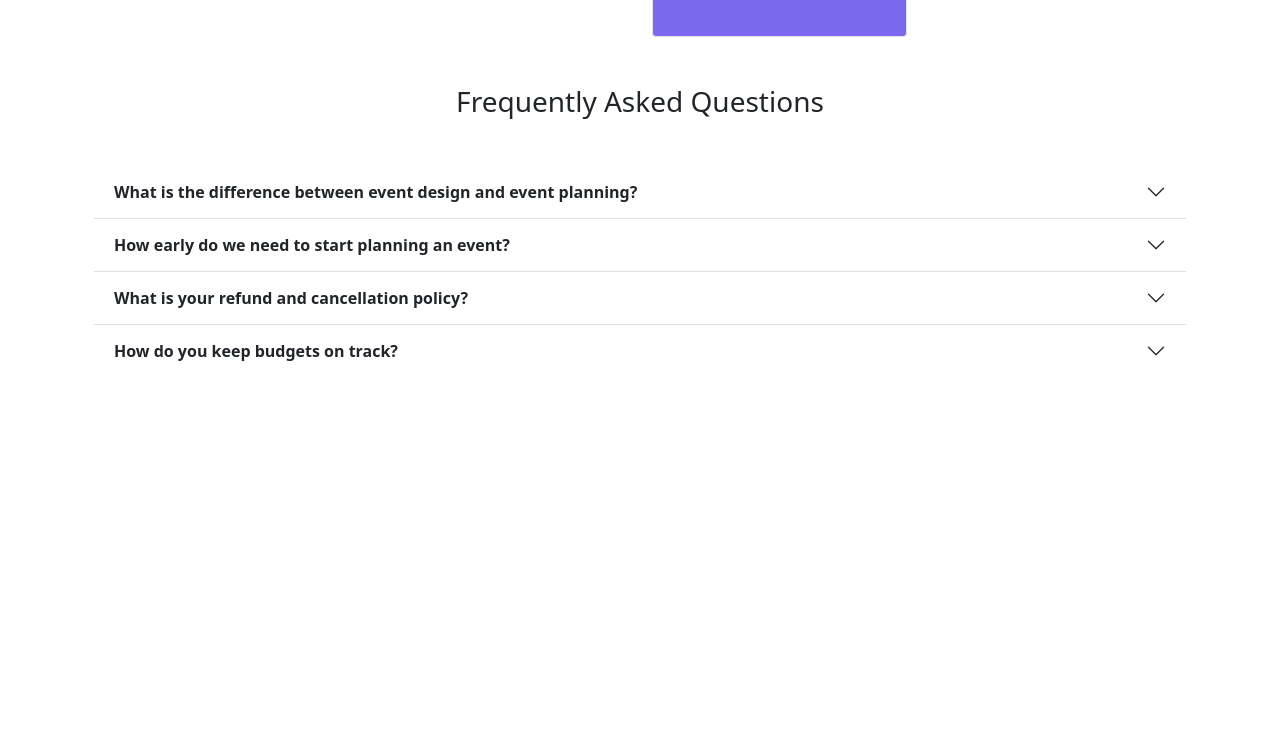
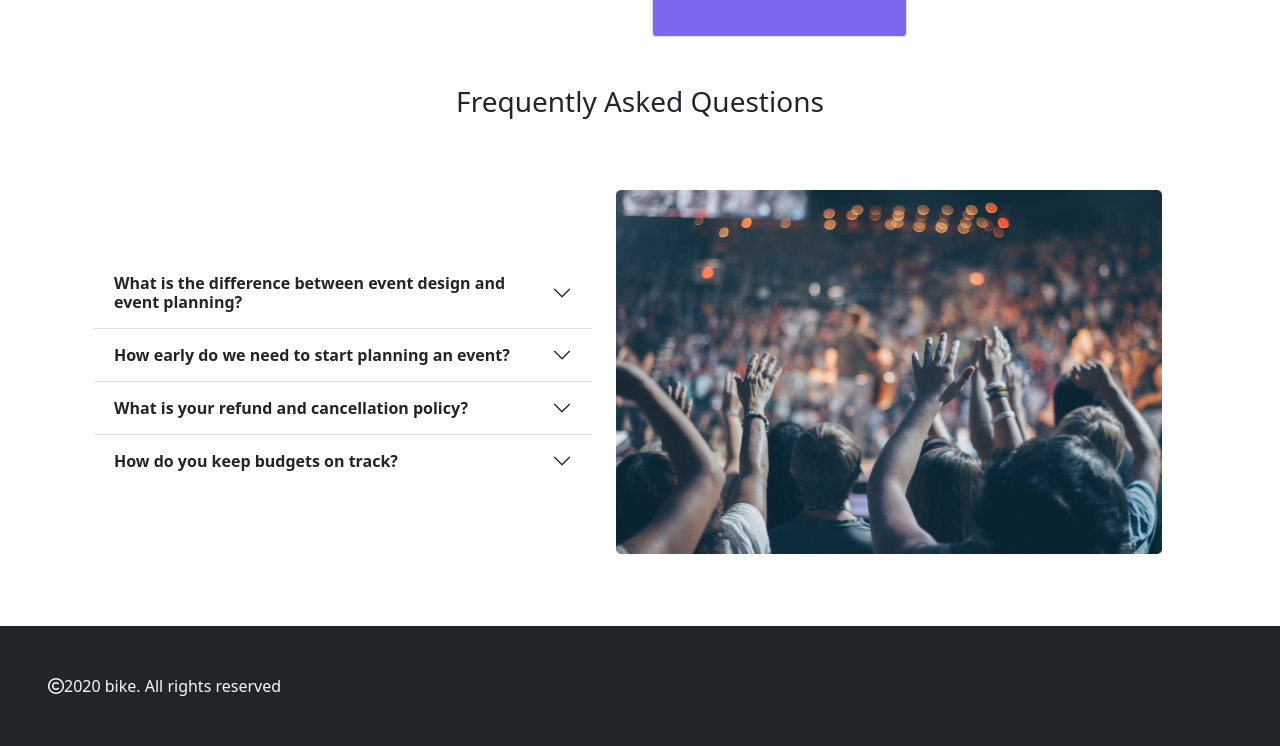
Before and after one commit to anika-aurony/convention-center, a plain HTML site: page index.html in a window 1280 px wide. Shown: the part 1177-1923 px from the top of the page. Before the commit the page ends 1602 px from the top, so only its background shows below. Drawn offline with nearby package versions, Linux system fonts and the light colour scheme.

Commit message:
Footer half-done

```diff
--- a/index.html
+++ b/index.html
@@ -130,9 +130,9 @@
                 </div>
               </div>
         </section>
-        <section class="container my-5">
+        <section class="container my-5 ">
           <h3 class="text-center">Frequently Asked Questions</h3>
-          <div class="container my-5">
+          <div class="container my-5 d-flex justify-content-around align-items-center">
             <div class="accordion accordion-flush" id="accordionFlushExample">
               <div class="accordion-item">
                 <h2 class="accordion-header" id="flush-headingOne">
@@ -175,10 +175,17 @@
                   <div class="accordion-body text-secondary">We will do the survey of all the items you required before 1month and will inform you the final budgets</div>
                 </div>
               </div>
+
             </div>
+            <img class="p-4"src="images/people.png" alt="">
           </div>
 
         </section>
+        <footer class="bg-dark p-5">
+          <Span class="text-light"><i class="far fa-copyright"></i>2020 bike. All rights reserved
+          </Span>
+
+        </footer>
 
     </main>
     <!---Bootstarp js-->
```
